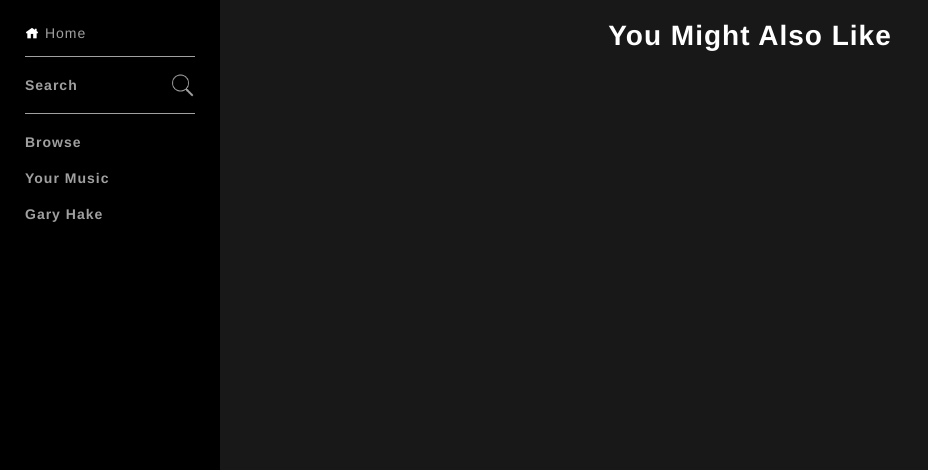
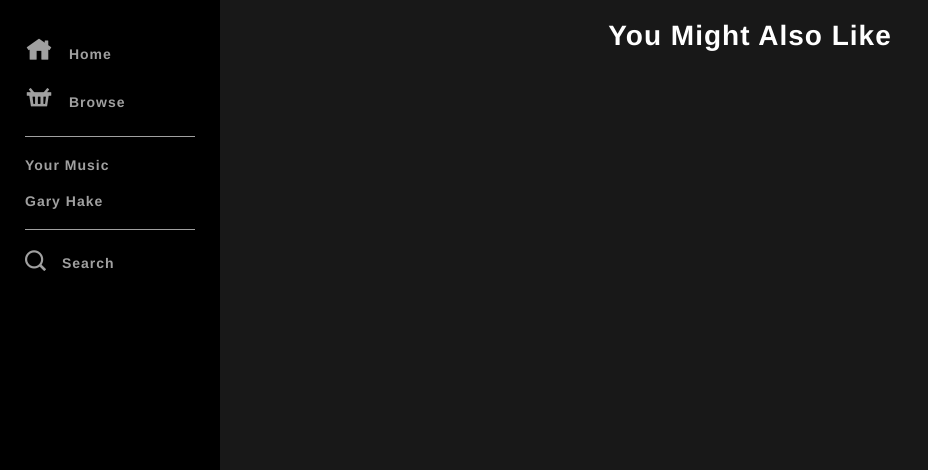
Before and after one commit to eventhorizn/spotify-clone, a PHP site: page / in a window 1280 px wide. Shown: the top 470 px of the page, without its empty margins (0-928 px from the left). Run offline with PHP 8.4, Linux system fonts and the light colour scheme; the visitor is signed in with stand-in values (Sample User, id 1); data that the repository does not hold is empty; some libraries are stand-ins or nearby versions.

Commit message:
left  nav viz fixes everything highlights as it should search is re-worked songs don't auto play on load

```diff
--- a/assets/css/navBar.css
+++ b/assets/css/navBar.css
@@ -14,17 +14,13 @@
 	-ms-flex-direction: column;
 }
 
-.logo {
-	margin-bottom: 15px;
-}
-
-.logo img {
-	width: 32px;
-}
-
 .navBar .group {
 	border-top: 1px solid #a0a0a0;
 	padding: 10px 0;
+}
+
+.navBar .group-alt {
+	padding-bottom: 15px;
 }
 
 .navItem {
@@ -36,18 +32,31 @@
 	position: relative;
 }
 
-.navItemLink {
+.navItemLink,
+.navItemLink span {
 	color: #a0a0a0;
 	text-decoration: none;
+}
+
+.navItemLink-span {
+	margin-left: 10px;
 }
 
 .navItemLink:hover {
 	color: #ffffff;
 }
 
+.navItemLink:hover span,
+.navItemLink:hover i {
+	color: #ffffff;
+}
+
 .navItemLink .icon {
-	position: absolute;
-	right: 0;
-	top: 6px;
-	width: 25px;
+	font-size: 2em;
+	color: #a0a0a0;
 }
+
+.navItemLink .icon-alt {
+	font-size: 1.5em;
+	color: #a0a0a0;
+}
--- a/includes/navBarContainer.php
+++ b/includes/navBarContainer.php
@@ -1,22 +1,23 @@
 <?php?>
 <div id="navBarContainer">
     <nav class="navBar">
-        <a href="index.php" class="logo navItemLink">
-            <i class="icofont-home"></i>
-            Home
-        </a>
+        <div class="group-alt">
+            <div class="NavItem">
+                <a href="index.php" class="navItemLink">
+                    <i class="icofont-home icon"></i>
+                    <span class="navItemLink-span">Home</span>
+                </a>
+            </div>
 
-        <div class="group">
             <div class="navItem">
-                <a href="search.php" class="navItemLink">Search
-                    <img src="assets/images/icons/search.png" class="icon" alt="Search">
+                <a href="browse.php" class="navItemLink">
+                    <i class="icofont-basket icon"></i>
+                    <span class="navItemLink-span">Browse</span>
                 </a>
             </div>
         </div>
+
         <div class="group">
-            <div class="navItem">
-                <a href="browse.php" class="navItemLink">Browse</a>
-            </div>
             <div class="navItem">
                 <a href="yourMusic.php" class="navItemLink">Your Music</a>
             </div>
@@ -24,5 +25,14 @@
                 <a href="profile.php" class="navItemLink">Gary Hake</a>
             </div>
         </div>
+
+        <div class="group">
+            <div class="navItem">
+                <a href="search.php" class="navItemLink">
+                    <i class="icofont-search-1 icon-alt"></i>
+                    <span class="navItemLink-span">Search</span>
+                </a>
+            </div>
+        </div>
     </nav>
 </div>
--- a/includes/nowPlayingBarContainer.php
+++ b/includes/nowPlayingBarContainer.php
@@ -140,6 +140,7 @@ function setMute() {
 }
 
 function setTrack(trackId, newPlaylist, play) {
+    //console.log(play);
     if (newPlaylist != currentPlaylist) {
         currentPlaylist = newPlaylist;
         shufflePlaylist = currentPlaylist.slice();
@@ -180,7 +181,10 @@ function setTrack(trackId, newPlaylist, play) {
         });
 
         audioElement.setTrack(track);
-        playSong();
+        if (play) {
+            playSong();
+        }
+
     });
 
     if (play) {
```
Also changed, not shown: README.md.
